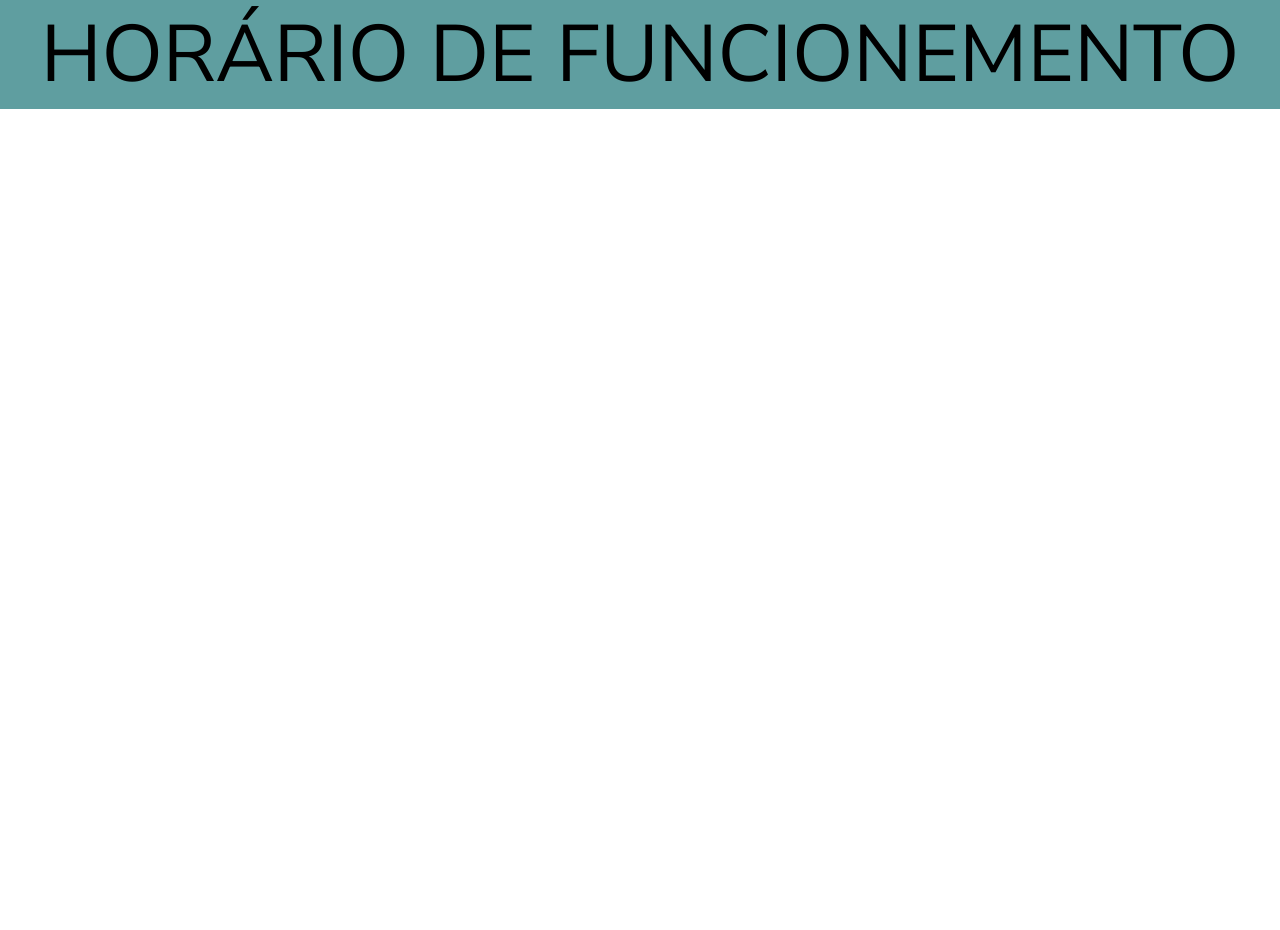
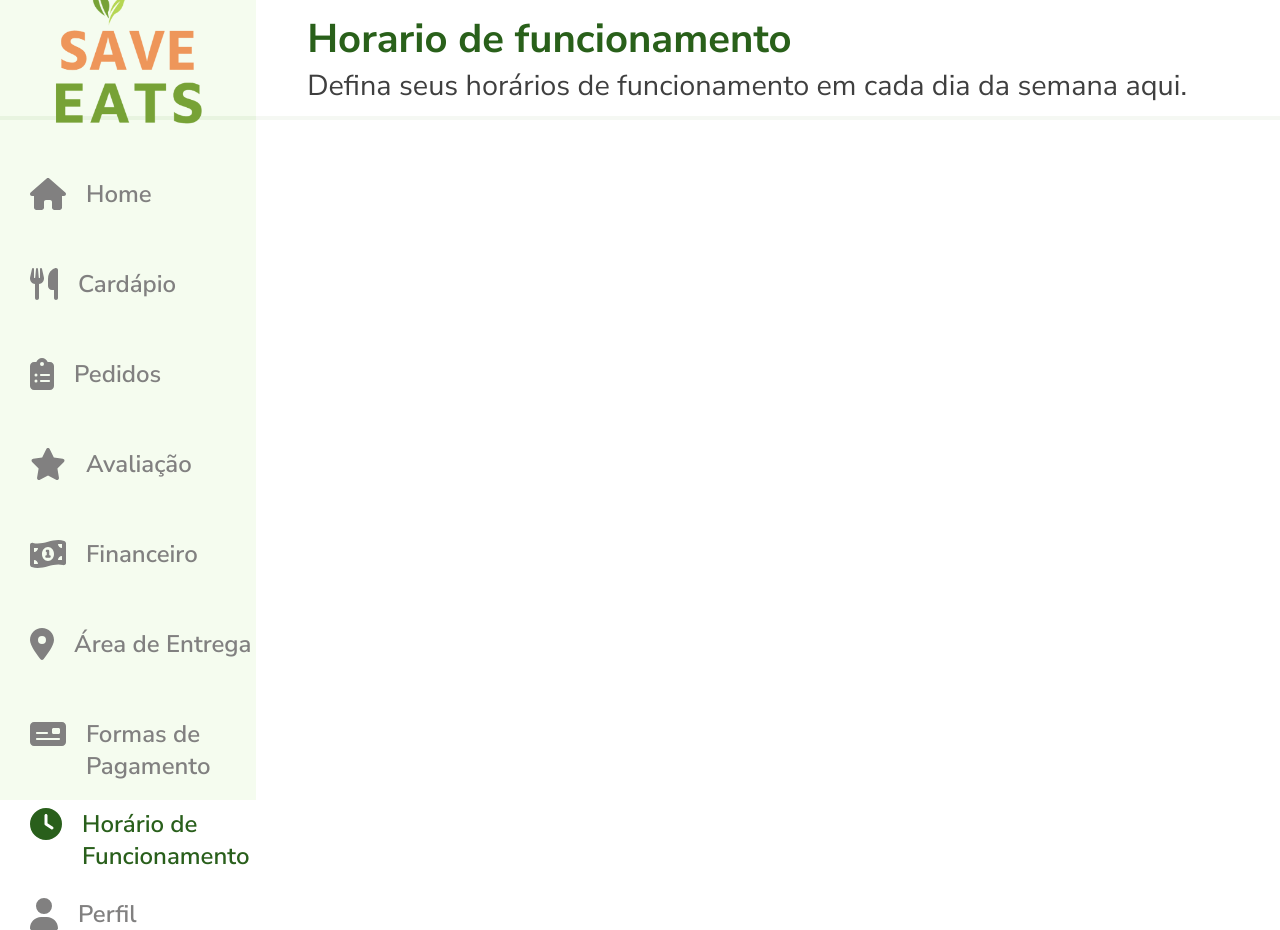
Before and after one commit to Xul14/SaveEats-Web, a React (Vite) app: page /menu/horario-funcionamento in a window 1280 px wide. Before the commit the page ends 800 px from the top, so only its background shows below. Built offline with nearby package versions, Linux system fonts and the light colour scheme.

Commit message:
Padronizando paginas qe faltam

```diff
--- a/src/pages/Menu/FinanceiroPage/FinanceiroPage.css
+++ b/src/pages/Menu/FinanceiroPage/FinanceiroPage.css
@@ -1,7 +1,19 @@
-.p-teste{
-    background-color: blue;
-    display: flex;
-    justify-content: center;
-    align-items: center;
-    font-size: 5rem;
+.container-financeiro {
+    width: 100vw;
+    height: 100vh;
+    display: grid;
+    grid-template-columns: 20% 80%;
 }
+
+.container-left-financeiro {
+    display: grid;
+    grid-template-rows: 15% 85%;
+    background-color: #f2fee6;
+}
+
+.container-rigth-financeiro {
+    width: 100%;
+    height: 100vh;
+    display: grid;
+    grid-template-rows: 15% 30% 1fr;
+}
--- a/src/pages/Menu/FinanceiroPage/FinanceiroPage.jsx
+++ b/src/pages/Menu/FinanceiroPage/FinanceiroPage.jsx
@@ -3,9 +3,22 @@ import React from "react";
 
 //Import css e components
 import "./FinanceiroPage.css"
+import { MenuNavigation } from "../../../components/MenuNavigation/MenuNavigation";
+import { HeaderPages } from "../../../components/HeaderPages/Header";
 
-export function FinanceiroPage(){
-    return(
-        <p className="p-teste">FINANCEIRO</p>
+export function FinanceiroPage() {
+    return (
+        <div>
+            <div className="container-financeiro">
+
+                <div className="container-left-financeiro">
+                    <MenuNavigation></MenuNavigation>
+                </div>
+
+                <div className="container-rigth-financeiro">
+                    <HeaderPages title="Financeiro" text="Tenha as informações financeiras da loja "></HeaderPages>
+                </div>
+            </div>
+        </div>
     )
 }
--- a/src/pages/Menu/HorarioFuncionamentoPage/HorarioFuncionamentoPage.css
+++ b/src/pages/Menu/HorarioFuncionamentoPage/HorarioFuncionamentoPage.css
@@ -1,7 +1,19 @@
-.p-teste{
-    background-color: cadetblue;
-    display: flex;
-    justify-content: center;
-    align-items: center;
-    font-size: 5rem;
+.container-horario-funcionamento {
+    width: 100vw;
+    height: 100vh;
+    display: grid;
+    grid-template-columns: 20% 80%;
 }
+
+.container-left-horario-funcionamento {
+    display: grid;
+    grid-template-rows: 15% 85%;
+    background-color: #f2fee6;
+}
+
+.container-rigth-horario-funcionamento {
+    width: 100%;
+    height: 100vh;
+    display: grid;
+    grid-template-rows: 15% 30% 1fr;
+}
--- a/src/pages/Menu/HorarioFuncionamentoPage/HorarioFuncionamentoPage.jsx
+++ b/src/pages/Menu/HorarioFuncionamentoPage/HorarioFuncionamentoPage.jsx
@@ -3,9 +3,22 @@ import React from "react";
 
 //Import css e components
 import "./HorarioFuncionamentoPage.css"
+import { MenuNavigation } from "../../../components/MenuNavigation/MenuNavigation";
+import { HeaderPages } from "../../../components/HeaderPages/Header";
 
-export function HorarioFuncionamentoPage(){
-    return(
-        <p className="p-teste">HORÁRIO DE FUNCIONEMENTO</p>
+export function HorarioFuncionamentoPage() {
+    return (
+        <div>
+            <div className="container-horario-funcionamento">
+
+                <div className="container-left-horario-funcionamento">
+                    <MenuNavigation></MenuNavigation>
+                </div>
+
+                <div className="container-rigth-horario-funcionamento">
+                    <HeaderPages title="Horario de funcionamento" text="Defina seus horários de funcionamento em cada dia da semana aqui. "></HeaderPages>
+                </div>
+            </div>
+        </div>
     )
 }
--- a/src/pages/Menu/PedidosPage/DetalhesPedidoPage/DetalhesPedidoPage.jsx
+++ b/src/pages/Menu/PedidosPage/DetalhesPedidoPage/DetalhesPedidoPage.jsx
@@ -20,6 +20,7 @@ export function DetalhesPedidoPage() {
 
     const [pedido, setPedido] = useState([]);
     const [openModal, setOpenModal] = useState(false);
+    const [buttonClicked, setButtonClicked] = useState(false);
 
     useEffect(() => {
         async function getDetailsPedido() {
@@ -62,6 +63,16 @@ export function DetalhesPedidoPage() {
 
         } catch (error) {
             console.error("Erro ao atualizar o status: ", error);
+        }
+    };
+
+    const handleButtonClick = async () => {
+        if (!buttonClicked) {
+            setButtonClicked(true);
+            // Faça o que você deseja quando o botão é clicado pela primeira vez (Confirmar Pedido)
+        } else {
+            // Se o botão já foi clicado, faça outra ação (Atualizar Status)
+            console.log("já clicado");
         }
     };
 
@@ -128,9 +139,15 @@ export function DetalhesPedidoPage() {
                             <ButtonDetalhesPedido text={"Cancelar pedido"} background={"#FE9112"} onClick={() => setOpenModal(true)}></ButtonDetalhesPedido>
                             <ModalCancelPedido isOpenModal={openModal} setModalOpen={() => setOpenModal(false)} onConfirm={handleCancelClick} />
 
-                            <ButtonDetalhesPedido text={"Atualizar status"} background={"#276D15"}></ButtonDetalhesPedido>
+                            <ButtonDetalhesPedido
+                                text={buttonClicked ? "Atualizar status" : "Confirmar pedido"}
+                                background={"#276D15"}
+                                onClick={handleButtonClick}
+                            />
 
-                            <ButtonDetalhesPedido text={"Confirmar pedido"} background={"#276D15"}></ButtonDetalhesPedido>
+                            {/* <ButtonDetalhesPedido text={"Atualizar status"} background={"#276D15"}></ButtonDetalhesPedido> */}
+
+                            {/* <ButtonDetalhesPedido text={"Confirmar pedido"} background={"#276D15"}></ButtonDetalhesPedido> */}
 
                         </div>
 
```
